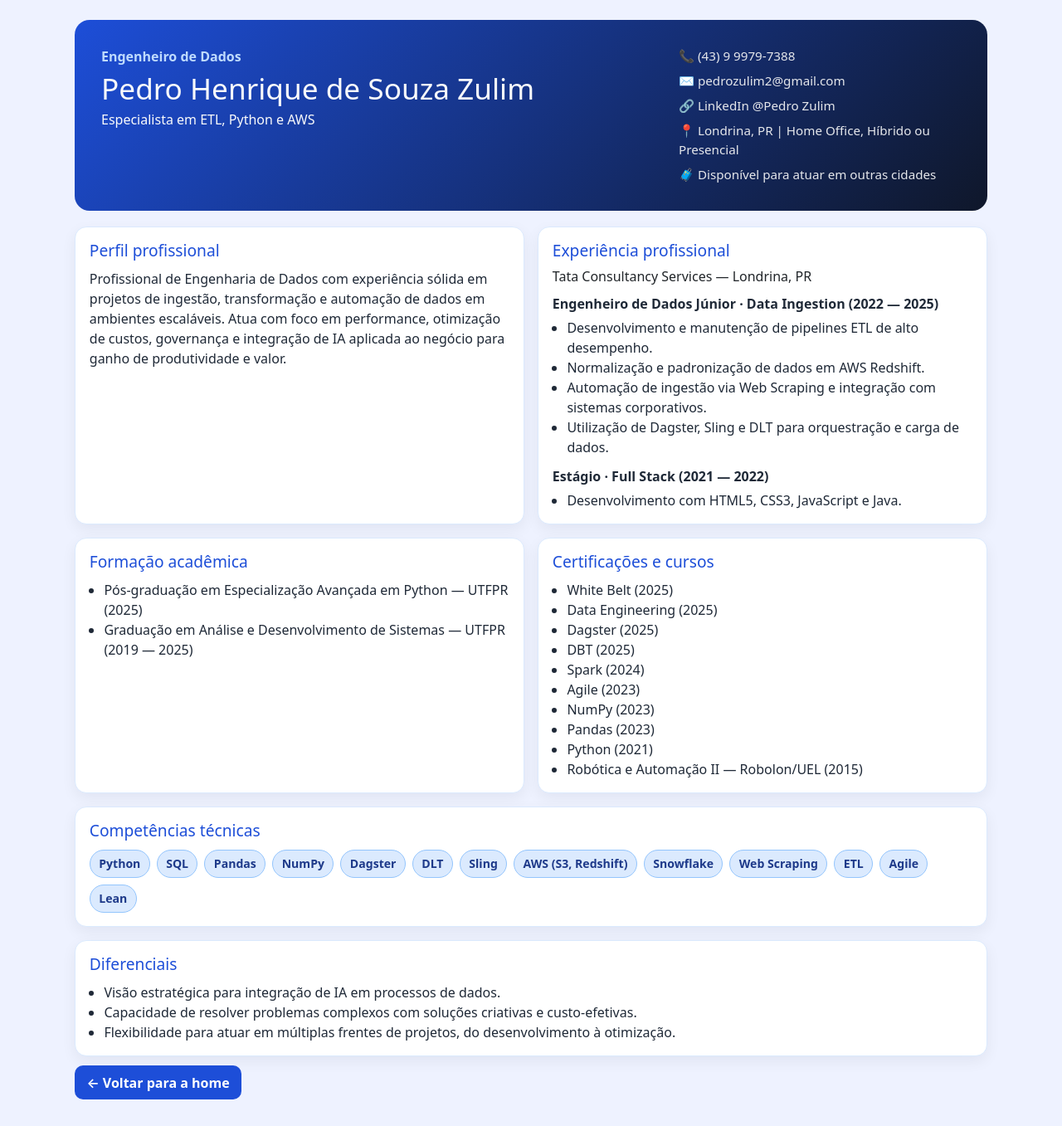
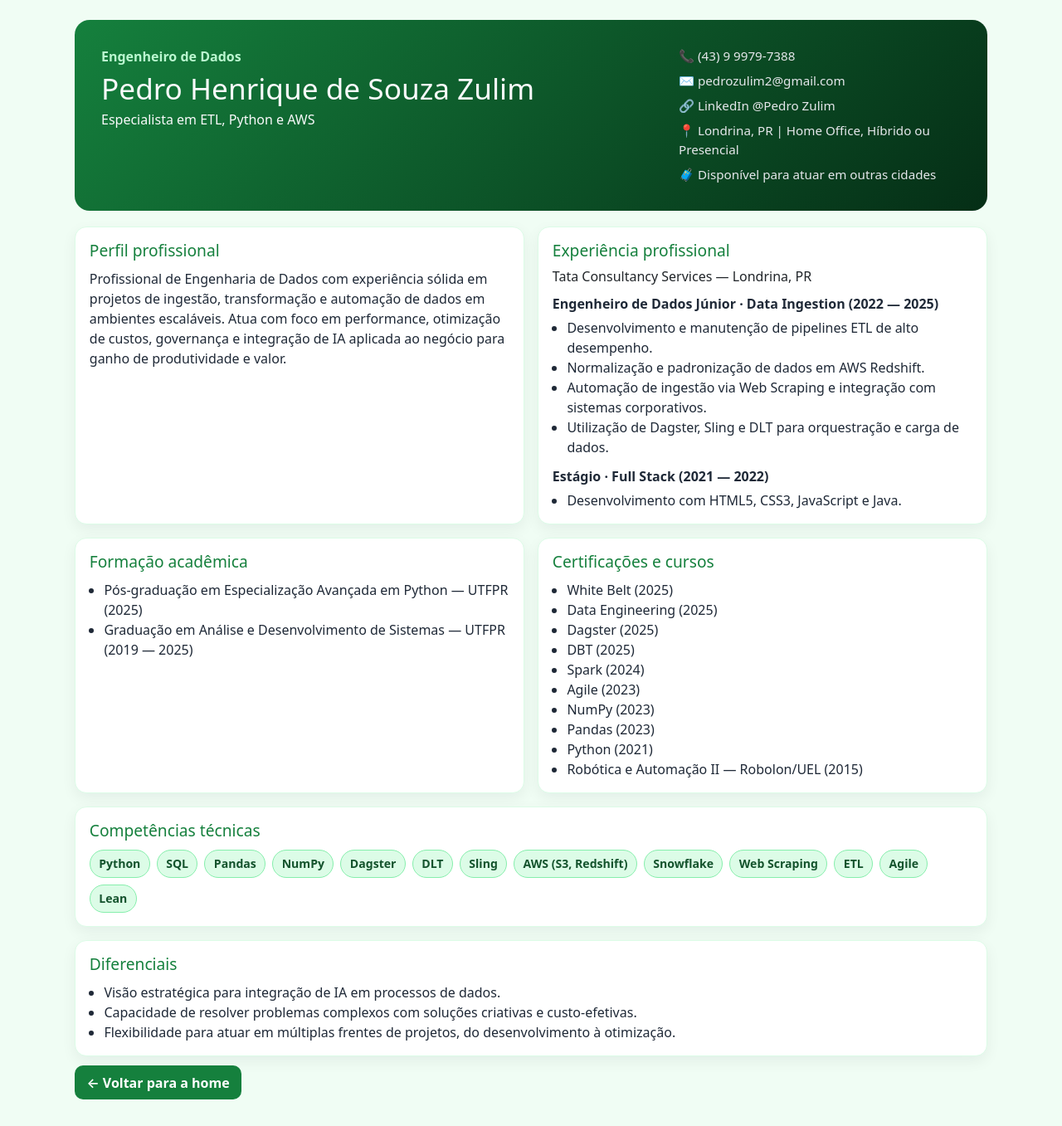
Before and after one commit to PedroZulim/curriculo-portfolio-react, a React (Vite) app: page /#/PedroZulim in a window 1280 px wide. Shown: the whole page at 83% size. Built offline with nearby package versions, Linux system fonts and the light colour scheme.

Commit message:
style: change Pedro theme to green

```diff
--- a/src/styles/CurriculoPedro.css
+++ b/src/styles/CurriculoPedro.css
@@ -1,6 +1,6 @@
 .curriculo-pedro-page {
   min-height: 100vh;
-  background: #eef2ff;
+  background: #f0fdf4;
   padding: 1.5rem 1rem 2.5rem;
 }
 
@@ -11,7 +11,7 @@
 
 .curriculo-pedro-page .hero-card {
   border-radius: 18px;
-  background: linear-gradient(135deg, #1d4ed8, #0f172a);
+  background: linear-gradient(135deg, #15803d, #052e16);
   color: #f9fafb;
   padding: clamp(1.2rem, 3vw, 2rem);
   display: grid;
@@ -21,7 +21,7 @@
 
 .curriculo-pedro-page .hero-role {
   margin: 0;
-  color: #bfdbfe;
+  color: #bbf7d0;
   font-weight: 600;
 }
 
@@ -58,7 +58,7 @@
 .curriculo-pedro-page .content-card {
   grid-column: span 6;
   background: #fff;
-  border: 1px solid #dbeafe;
+  border: 1px solid #dcfce7;
   border-radius: 14px;
   padding: 1rem 1.05rem;
   box-shadow: 0 6px 18px rgba(15, 23, 42, 0.06);
@@ -66,7 +66,7 @@
 
 .curriculo-pedro-page .content-card h2 {
   margin: 0 0 0.7rem;
-  color: #1d4ed8;
+  color: #15803d;
   font-size: 1.2rem;
 }
 
@@ -101,9 +101,9 @@
 }
 
 .curriculo-pedro-page .skill-chip {
-  background: #dbeafe;
-  border: 1px solid #93c5fd;
-  color: #1e3a8a;
+  background: #dcfce7;
+  border: 1px solid #86efac;
+  color: #14532d;
   font-weight: 600;
   padding: 0.35rem 0.65rem;
   border-radius: 999px;
@@ -116,7 +116,7 @@
 
 .curriculo-pedro-page .back-button {
   text-decoration: none;
-  background: #1d4ed8;
+  background: #15803d;
   color: #fff;
   font-weight: 600;
   border-radius: 10px;
@@ -124,7 +124,7 @@
 }
 
 .curriculo-pedro-page .back-button:hover {
-  background: #1e40af;
+  background: #166534;
 }
 
 @media (max-width: 900px) {
```
